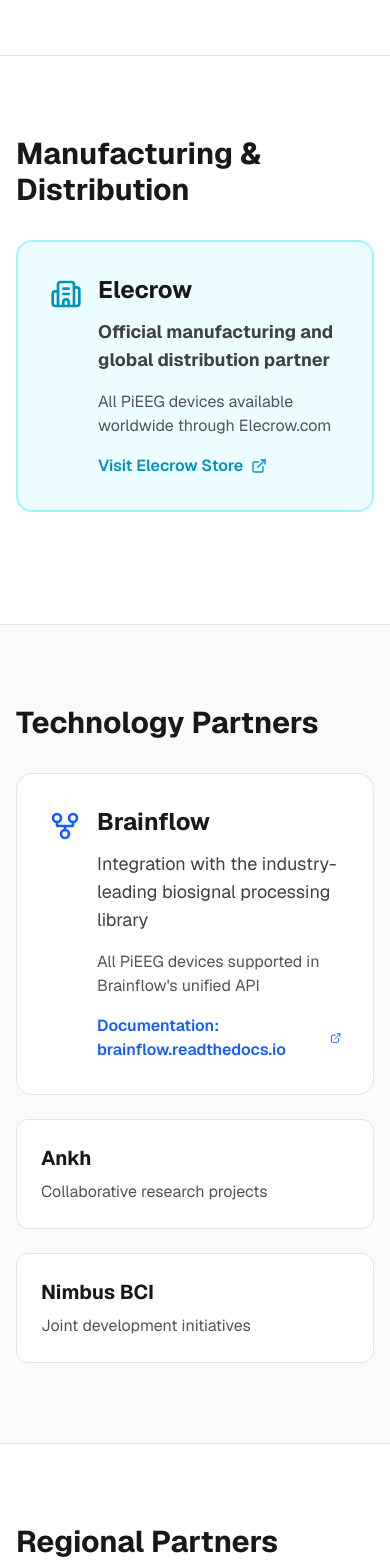
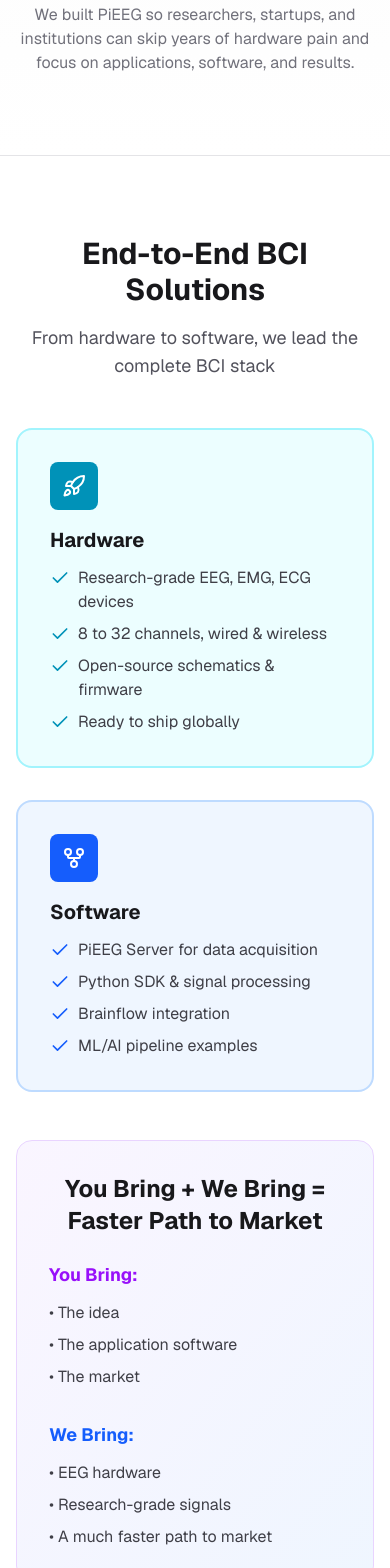
Before and after one commit to pieeg-club/PiEEG-com, a Next.js app: page /partnership in a window 390 px wide. Shown: the part 432-2000 px from the top of the page. Built offline with nearby package versions, Linux system fonts and the light colour scheme.

Commit message:
Revise Partnership page content for clarity and focus on end-to-end BCI solutions

```diff
--- a/src/app/partnership/page.tsx
+++ b/src/app/partnership/page.tsx
@@ -5,7 +5,7 @@
 export const metadata: Metadata = {
   title: "Partnership — PiEEG",
   description:
-    "Our partners in neurotechnology, education, and open-source communities. Manufacturing, distribution, technology integration, and research collaborations.",
+    "Partner with PiEEG for end-to-end BCI solutions. We handle the hardware and software so you can focus on your application. White label solutions, research collaborations, and more.",
 };
 
 export default function PartnershipPage() {
@@ -18,76 +18,274 @@
             <div className="inline-flex items-center gap-2 px-3 py-1.5 rounded-full border border-purple-200 dark:border-purple-800 bg-purple-50 dark:bg-purple-950/50 mb-6">
               <Building2 className="w-4 h-4 text-purple-600 dark:text-purple-400" />
               <span className="text-xs font-semibold uppercase tracking-wider text-purple-600 dark:text-purple-400">
-                Partnerships
+                Partnership
               </span>
             </div>
 
             <h1 className="text-4xl sm:text-5xl lg:text-6xl font-bold tracking-tight mb-6">
-              Our Partners
+              Be with PiEEG
             </h1>
 
             <p className="text-lg sm:text-xl text-zinc-600 dark:text-zinc-400 mb-8">
-              PiEEG collaborates with leading organizations in neurotechnology, education, and open-source communities worldwide.
+              If you&apos;re thinking about EEG or BCI and wondering whether you should build your own hardware — it&apos;s slow, it&apos;s expensive, and it distracts you from the thing you actually care about.
+            </p>
+
+            <p className="text-base text-zinc-500 dark:text-zinc-400">
+              We built PiEEG so researchers, startups, and institutions can skip years of hardware pain and focus on applications, software, and results.
             </p>
           </div>
         </div>
       </section>
 
-      {/* Manufacturing & Distribution */}
+      {/* End-to-End BCI Solutions */}
       <section className="py-20 bg-white dark:bg-zinc-950">
         <div className="max-w-4xl mx-auto px-4 sm:px-6 lg:px-8">
-          <h2 className="text-3xl font-bold mb-8">Manufacturing & Distribution</h2>
+          <div className="text-center mb-12">
+            <h2 className="text-3xl sm:text-4xl font-bold mb-4">
+              End-to-End BCI Solutions
+            </h2>
+            <p className="text-lg text-zinc-600 dark:text-zinc-400">
+              From hardware to software, we lead the complete BCI stack
+            </p>
+          </div>
 
-          <div className="p-8 rounded-2xl border-2 border-cyan-200 dark:border-cyan-800 bg-cyan-50 dark:bg-cyan-950/30 mb-8">
-            <div className="flex items-start gap-4">
-              <Building2 className="w-8 h-8 text-cyan-600 dark:text-cyan-400 flex-shrink-0 mt-1" />
+          <div className="grid md:grid-cols-2 gap-8 mb-12">
+            <div className="p-8 rounded-2xl border-2 border-cyan-200 dark:border-cyan-800 bg-cyan-50 dark:bg-cyan-950/30">
+              <div className="w-12 h-12 rounded-lg bg-cyan-600 dark:bg-cyan-500 flex items-center justify-center text-white mb-4">
+                <Rocket className="w-6 h-6" />
+              </div>
+              <h3 className="text-xl font-bold mb-3">Hardware</h3>
+              <ul className="space-y-2 text-zinc-700 dark:text-zinc-300">
+                <li className="flex items-start gap-2">
+                  <Check className="w-5 h-5 text-cyan-600 dark:text-cyan-400 flex-shrink-0 mt-0.5" />
+                  <span>Research-grade EEG, EMG, ECG devices</span>
+                </li>
+                <li className="flex items-start gap-2">
+                  <Check className="w-5 h-5 text-cyan-600 dark:text-cyan-400 flex-shrink-0 mt-0.5" />
+                  <span>8 to 32 channels, wired & wireless</span>
+                </li>
+                <li className="flex items-start gap-2">
+                  <Check className="w-5 h-5 text-cyan-600 dark:text-cyan-400 flex-shrink-0 mt-0.5" />
+                  <span>Open-source schematics & firmware</span>
+                </li>
+                <li className="flex items-start gap-2">
+                  <Check className="w-5 h-5 text-cyan-600 dark:text-cyan-400 flex-shrink-0 mt-0.5" />
+                  <span>Ready to ship globally</span>
+                </li>
+              </ul>
+            </div>
+
+            <div className="p-8 rounded-2xl border-2 border-blue-200 dark:border-blue-800 bg-blue-50 dark:bg-blue-950/30">
+              <div className="w-12 h-12 rounded-lg bg-blue-600 dark:bg-blue-500 flex items-center justify-center text-white mb-4">
+                <GitFork className="w-6 h-6" />
+              </div>
+              <h3 className="text-xl font-bold mb-3">Software</h3>
+              <ul className="space-y-2 text-zinc-700 dark:text-zinc-300">
+                <li className="flex items-start gap-2">
+                  <Check className="w-5 h-5 text-blue-600 dark:text-blue-400 flex-shrink-0 mt-0.5" />
+                  <span>PiEEG Server for data acquisition</span>
+                </li>
+                <li className="flex items-start gap-2">
+                  <Check className="w-5 h-5 text-blue-600 dark:text-blue-400 flex-shrink-0 mt-0.5" />
+                  <span>Python SDK & signal processing</span>
+                </li>
+                <li className="flex items-start gap-2">
+                  <Check className="w-5 h-5 text-blue-600 dark:text-blue-400 flex-shrink-0 mt-0.5" />
+                  <span>Brainflow integration</span>
+                </li>
+                <li className="flex items-start gap-2">
+                  <Check className="w-5 h-5 text-blue-600 dark:text-blue-400 flex-shrink-0 mt-0.5" />
+                  <span>ML/AI pipeline examples</span>
+                </li>
+              </ul>
+            </div>
+          </div>
+
+          <div className="p-8 rounded-2xl bg-gradient-to-br from-purple-50 to-blue-50 dark:from-purple-950/30 dark:to-blue-950/30 border border-purple-200 dark:border-purple-800">
+            <h3 className="text-2xl font-bold mb-4 text-center">You Bring + We Bring = Faster Path to Market</h3>
+            <div className="grid md:grid-cols-2 gap-8 mt-6">
               <div>
-                <h3 className="text-2xl font-bold mb-3">Elecrow</h3>
-                <p className="text-lg text-zinc-700 dark:text-zinc-300 mb-4">
-                  <strong>Official manufacturing and global distribution partner</strong>
-                </p>
-                <p className="text-zinc-600 dark:text-zinc-400 mb-4">
-                  All PiEEG devices available worldwide through Elecrow.com
-                </p>
-                <a
-                  href="https://www.elecrow.com"
-                  target="_blank"
-                  rel="noopener noreferrer"
-                  className="inline-flex items-center gap-2 text-cyan-600 dark:text-cyan-400 font-semibold hover:underline"
-                >
-                  Visit Elecrow Store
-                  <ExternalLink className="w-4 h-4" />
-                </a>
+                <h4 className="font-bold text-lg mb-3 text-purple-600 dark:text-purple-400">You Bring:</h4>
+                <ul className="space-y-2 text-zinc-700 dark:text-zinc-300">
+                  <li>• The idea</li>
+                  <li>• The application software</li>
+                  <li>• The market</li>
+                </ul>
+              </div>
+              <div>
+                <h4 className="font-bold text-lg mb-3 text-blue-600 dark:text-blue-400">We Bring:</h4>
+                <ul className="space-y-2 text-zinc-700 dark:text-zinc-300">
+                  <li>• EEG hardware</li>
+                  <li>• Research-grade signals</li>
+                  <li>• A much faster path to market</li>
+                </ul>
               </div>
             </div>
           </div>
         </div>
       </section>
 
-      {/* Technology Partners */}
+      {/* Who We Partner With */}
       <section className="py-20 bg-zinc-50 dark:bg-zinc-900 border-y border-zinc-200 dark:border-zinc-800">
         <div className="max-w-4xl mx-auto px-4 sm:px-6 lg:px-8">
-          <h2 className="text-3xl font-bold mb-8">Technology Partners</h2>
+          <h2 className="text-3xl font-bold mb-12 text-center">Who We Partner With</h2>
+
+          <div className="space-y-8">
+            {/* Startups & Companies */}
+            <div className="p-8 rounded-2xl border border-zinc-200 dark:border-zinc-800 bg-white dark:bg-zinc-950">
+              <div className="flex items-start gap-4 mb-4">
+                <Rocket className="w-8 h-8 text-purple-600 dark:text-purple-400 flex-shrink-0 mt-1" />
+                <div>
+                  <h3 className="text-2xl font-bold mb-2">Startups & Companies</h3>
+                  <p className="text-lg text-zinc-700 dark:text-zinc-300 mb-4">
+                    Want an EEG in your product without spending years developing hardware?
+                  </p>
+                </div>
+              </div>
+
+              <div className="bg-zinc-50 dark:bg-zinc-900 rounded-xl p-6 mb-4">
+                <h4 className="font-bold mb-3">We offer:</h4>
+                <ul className="space-y-2 text-zinc-700 dark:text-zinc-300">
+                  <li>• <strong>White label hardware</strong> — PiEEG devices ready to ship</li>
+                  <li>• <strong>Custom firmware</strong> — Tailored to your application</li>
+                  <li>• <strong>Software integration</strong> — PiEEG Server and SDK support</li>
+                  <li>• <strong>Technical consulting</strong> — Signal processing and ML guidance</li>
+                </ul>
+              </div>
+
+              <p className="text-zinc-600 dark:text-zinc-400 italic">
+                If your roadmap includes EEG and your timeline is less than &quot;sometime after your funding runs out,&quot; we should talk.
+              </p>
+            </div>
+
+            {/* Universities & Research Labs */}
+            <div className="p-8 rounded-2xl border border-zinc-200 dark:border-zinc-800 bg-white dark:bg-zinc-950">
+              <div className="flex items-start gap-4 mb-4">
+                <GraduationCap className="w-8 h-8 text-green-600 dark:text-green-400 flex-shrink-0 mt-1" />
+                <div>
+                  <h3 className="text-2xl font-bold mb-2">Universities & Research Labs</h3>
+                  <p className="text-lg text-zinc-700 dark:text-zinc-300">
+                    We work with universities and research groups to:
+                  </p>
+                </div>
+              </div>
+
+              <ul className="space-y-2 text-zinc-700 dark:text-zinc-300 mb-4">
+                <li className="flex items-start gap-2">
+                  <Check className="w-5 h-5 text-green-600 dark:text-green-400 flex-shrink-0 mt-0.5" />
+                  <span>Provide PiEEG devices for research</span>
+                </li>
+                <li className="flex items-start gap-2">
+                  <Check className="w-5 h-5 text-green-600 dark:text-green-400 flex-shrink-0 mt-0.5" />
+                  <span>Support teaching labs and student projects</span>
+                </li>
+                <li className="flex items-start gap-2">
+                  <Check className="w-5 h-5 text-green-600 dark:text-green-400 flex-shrink-0 mt-0.5" />
+                  <span>Enable more experiments, not fewer approvals</span>
+                </li>
+              </ul>
+
+              <p className="text-zinc-600 dark:text-zinc-400 italic">
+                If your research budget is tight but your ambitions aren&apos;t, PiEEG is built for you.
+              </p>
+            </div>
+
+            {/* Hackathons & Research Programs */}
+            <div className="p-8 rounded-2xl border border-zinc-200 dark:border-zinc-800 bg-white dark:bg-zinc-950">
+              <div className="flex items-start gap-4 mb-4">
+                <Users className="w-8 h-8 text-blue-600 dark:text-blue-400 flex-shrink-0 mt-1" />
+                <div>
+                  <h3 className="text-2xl font-bold mb-2">Hackathons & Research Programs</h3>
+                  <p className="text-lg text-zinc-700 dark:text-zinc-300">
+                    We support:
+                  </p>
+                </div>
+              </div>
+
+              <ul className="space-y-2 text-zinc-700 dark:text-zinc-300 mb-4">
+                <li>• Hackathons</li>
+                <li>• Student initiatives</li>
+                <li>• Applied neuroscience programs</li>
+              </ul>
+
+              <p className="text-zinc-600 dark:text-zinc-400 mb-3">
+                <strong>Why?</strong> Because real innovation doesn&apos;t come from polished demos — it comes from people actually using the hardware and pushing it to its limits.
+              </p>
+
+              <p className="text-zinc-600 dark:text-zinc-400 italic">
+                If you&apos;re organizing something hands-on and technical, we&apos;re interested.
+              </p>
+            </div>
+
+            {/* Research → Product Collaborations */}
+            <div className="p-8 rounded-2xl border border-zinc-200 dark:border-zinc-800 bg-white dark:bg-zinc-950">
+              <div className="flex items-start gap-4 mb-4">
+                <ArrowRight className="w-8 h-8 text-cyan-600 dark:text-cyan-400 flex-shrink-0 mt-1" />
+                <div>
+                  <h3 className="text-2xl font-bold mb-2">Research → Product Collaborations</h3>
+                  <p className="text-lg text-zinc-700 dark:text-zinc-300 mb-4">
+                    Too much EEG research dies as a PDF.
+                  </p>
+                </div>
+              </div>
+
+              <p className="text-zinc-700 dark:text-zinc-300 mb-4">
+                We partner with researchers and labs who want their work to:
+              </p>
+
+              <ul className="space-y-2 text-zinc-700 dark:text-zinc-300 mb-4">
+                <li>• Leave the paper</li>
+                <li>• Become a prototype</li>
+                <li>• Turn into a real product</li>
+              </ul>
+
+              <p className="text-zinc-600 dark:text-zinc-400 italic">
+                If your research has commercial potential and you don&apos;t want to reinvent hardware along the way, you can consider PiEEG devices.
+              </p>
+            </div>
+          </div>
+        </div>
+      </section>
+
+      {/* What We're Not Looking For */}
+      <section className="py-16 bg-white dark:bg-zinc-950">
+        <div className="max-w-4xl mx-auto px-4 sm:px-6 lg:px-8">
+          <div className="p-8 rounded-2xl border-2 border-zinc-300 dark:border-zinc-700 bg-zinc-50 dark:bg-zinc-900">
+            <h2 className="text-2xl font-bold mb-4">What We&apos;re Not Looking For</h2>
+            <p className="text-zinc-700 dark:text-zinc-300 mb-4">Let&apos;s save everyone time.</p>
+            <ul className="space-y-2 text-zinc-600 dark:text-zinc-400">
+              <li>• No vague &quot;explore synergies&quot; conversations</li>
+              <li>• No unpaid consulting requests</li>
+              <li>• No partnerships without a clear goal</li>
+            </ul>
+            <p className="text-zinc-700 dark:text-zinc-300 mt-4 font-semibold">
+              Concrete ideas win. Everything else gets ignored.
+            </p>
+          </div>
+        </div>
+      </section>
+
+      {/* Current Partners */}
+      <section className="py-20 bg-zinc-50 dark:bg-zinc-900 border-y border-zinc-200 dark:border-zinc-800">
+        <div className="max-w-4xl mx-auto px-4 sm:px-6 lg:px-8">
+          <h2 className="text-3xl font-bold mb-8">Current Partners</h2>
 
           <div className="space-y-6">
             <div className="p-8 rounded-2xl border border-zinc-200 dark:border-zinc-800 bg-white dark:bg-zinc-950">
               <div className="flex items-start gap-4">
-                <GitFork className="w-8 h-8 text-blue-600 dark:text-blue-400 flex-shrink-0 mt-1" />
+                <Building2 className="w-8 h-8 text-cyan-600 dark:text-cyan-400 flex-shrink-0 mt-1" />
                 <div>
-                  <h3 className="text-2xl font-bold mb-3">Brainflow</h3>
-                  <p className="text-lg text-zinc-700 dark:text-zinc-300 mb-4">
-                    Integration with the industry-leading biosignal processing library
-                  </p>
-                  <p className="text-zinc-600 dark:text-zinc-400 mb-4">
-                    All PiEEG devices supported in Brainflow's unified API
+                  <h3 className="text-2xl font-bold mb-2">Elecrow</h3>
+                  <p className="text-zinc-700 dark:text-zinc-300 mb-3">
+                    Official manufacturing and global distribution partner
                   </p>
                   <a
-                    href="https://brainflow.readthedocs.io"
+                    href="https://www.elecrow.com/catalogsearch/result/?q=pieeg"
                     target="_blank"
                     rel="noopener noreferrer"
-                    className="inline-flex items-center gap-2 text-blue-600 dark:text-blue-400 font-semibold hover:underline"
+                    className="inline-flex items-center gap-2 text-cyan-600 dark:text-cyan-400 font-semibold hover:underline"
                   >
-                    Documentation: brainflow.readthedocs.io
+                    Shop PiEEG on Elecrow
                     <ExternalLink className="w-4 h-4" />
                   </a>
                 </div>
@@ -96,15 +294,45 @@
 
             <div className="grid md:grid-cols-2 gap-6">
               <div className="p-6 rounded-xl border border-zinc-200 dark:border-zinc-800 bg-white dark:bg-zinc-950">
+                <h3 className="text-xl font-bold mb-2">Brainflow</h3>
+                <p className="text-sm text-zinc-600 dark:text-zinc-400 mb-3">
+                  Integration with industry-leading biosignal library
+                </p>
+                <a
+                  href="https://brainflow.org"
+                  target="_blank"
+                  rel="noopener noreferrer"
+                  className="text-sm text-blue-600 dark:text-blue-400 hover:underline"
+                >
+                  Learn More →
+                </a>
+              </div>
+
+              <div className="p-6 rounded-xl border border-zinc-200 dark:border-zinc-800 bg-white dark:bg-zinc-950">
+                <h3 className="text-xl font-bold mb-2">PiEEG.cn</h3>
+                <p className="text-sm text-zinc-600 dark:text-zinc-400 mb-3">
+                  Official Chinese distributor
+                </p>
+                <a
+                  href="https://www.pieeg.cn"
+                  target="_blank"
+                  rel="noopener noreferrer"
+                  className="text-sm text-blue-600 dark:text-blue-400 hover:underline"
+                >
+                  Visit Site →
+                </a>
+              </div>
+
+              <div className="p-6 rounded-xl border border-zinc-200 dark:border-zinc-800 bg-white dark:bg-zinc-950">
                 <h3 className="text-xl font-bold mb-2">Ankh</h3>
-                <p className="text-zinc-600 dark:text-zinc-400">
+                <p className="text-sm text-zinc-600 dark:text-zinc-400">
                   Collaborative research projects
                 </p>
               </div>
 
               <div className="p-6 rounded-xl border border-zinc-200 dark:border-zinc-800 bg-white dark:bg-zinc-950">
                 <h3 className="text-xl font-bold mb-2">Nimbus BCI</h3>
-                <p className="text-zinc-600 dark:text-zinc-400">
+                <p className="text-sm text-zinc-600 dark:text-zinc-400">
                   Joint development initiatives
                 </p>
               </div>
@@ -113,117 +341,19 @@
         </div>
       </section>
 
-      {/* Regional Partners */}
-      <section className="py-20 bg-white dark:bg-zinc-950">
-        <div className="max-w-4xl mx-auto px-4 sm:px-6 lg:px-8">
-          <h2 className="text-3xl font-bold mb-8">Regional Partners</h2>
-
-          <div className="p-8 rounded-2xl border border-zinc-200 dark:border-zinc-800 bg-zinc-50 dark:bg-zinc-900">
-            <div className="flex items-start gap-4">
-              <Globe className="w-8 h-8 text-purple-600 dark:text-purple-400 flex-shrink-0 mt-1" />
-              <div>
-                <h3 className="text-2xl font-bold mb-3">PiEEG.cn</h3>
-                <p className="text-lg text-zinc-700 dark:text-zinc-300 mb-4">
-                  Official Chinese distributor and community hub
-                </p>
-                <p className="text-zinc-600 dark:text-zinc-400">
-                  Serving researchers and developers across Asia
-                </p>
-              </div>
-            </div>
-          </div>
-        </div>
-      </section>
-
-      {/* Academic & Community */}
-      <section className="py-20 bg-zinc-50 dark:bg-zinc-900 border-y border-zinc-200 dark:border-zinc-800">
-        <div className="max-w-4xl mx-auto px-4 sm:px-6 lg:px-8">
-          <h2 className="text-3xl font-bold mb-8">Academic & Community Partnerships</h2>
-
-          <div className="grid md:grid-cols-2 gap-8">
-            <div className="p-8 rounded-2xl border border-zinc-200 dark:border-zinc-800 bg-white dark:bg-zinc-950">
-              <GraduationCap className="w-8 h-8 text-green-600 dark:text-green-400 mb-4" />
-              <h3 className="text-xl font-bold mb-3">50+ Universities</h3>
-              <p className="text-zinc-600 dark:text-zinc-400 mb-4">
-                PiEEG devices used in research labs worldwide
-              </p>
-              <ul className="space-y-2 text-sm text-zinc-600 dark:text-zinc-400">
-                <li>• Educational discounts available</li>
-                <li>• Student research support program</li>
-              </ul>
-            </div>
-
-            <div className="p-8 rounded-2xl border border-zinc-200 dark:border-zinc-800 bg-white dark:bg-zinc-950">
-              <Users className="w-8 h-8 text-blue-600 dark:text-blue-400 mb-4" />
-              <h3 className="text-xl font-bold mb-3">Open-Source Ecosystem</h3>
-              <p className="text-zinc-600 dark:text-zinc-400 mb-4">
-                Active collaboration with the neuroscience community
-              </p>
-              <ul className="space-y-2 text-sm text-zinc-600 dark:text-zinc-400">
-                <li>• GitHub community (5000+ stars across repositories)</li>
-                <li>• Integration with popular neuroscience tools</li>
-                <li>• Compatible with OpenBCI ecosystem</li>
-              </ul>
-            </div>
-          </div>
-        </div>
-      </section>
-
-      {/* Community Support */}
-      <section className="py-20 bg-white dark:bg-zinc-950">
-        <div className="max-w-4xl mx-auto px-4 sm:px-6 lg:px-8">
-          <h2 className="text-3xl font-bold mb-8">Community Support</h2>
-
-          <div className="grid sm:grid-cols-2 lg:grid-cols-3 gap-6">
-            <div className="p-6 rounded-xl border border-zinc-200 dark:border-zinc-800 bg-zinc-50 dark:bg-zinc-900">
-              <h3 className="font-bold mb-2">Discord Server</h3>
-              <p className="text-sm text-zinc-600 dark:text-zinc-400 mb-3">2000+ members</p>
-              <a
-                href="https://discord.gg/neJ45FR6Sv"
-                target="_blank"
-                rel="noopener noreferrer"
-                className="text-sm text-blue-600 dark:text-blue-400 hover:underline"
-              >
-                Join Now →
-              </a>
-            </div>
-
-            <div className="p-6 rounded-xl border border-zinc-200 dark:border-zinc-800 bg-zinc-50 dark:bg-zinc-900">
-              <h3 className="font-bold mb-2">YouTube Tutorials</h3>
-              <p className="text-sm text-zinc-600 dark:text-zinc-400 mb-3">Video guides</p>
-              <a
-                href="https://www.youtube.com/@pieeg"
-                target="_blank"
-                rel="noopener noreferrer"
-                className="text-sm text-blue-600 dark:text-blue-400 hover:underline"
-              >
-                Watch Now →
-              </a>
-            </div>
-
-            <div className="p-6 rounded-xl border border-zinc-200 dark:border-zinc-800 bg-zinc-50 dark:bg-zinc-900">
-              <h3 className="font-bold mb-2">Free Udemy Courses</h3>
-              <p className="text-sm text-zinc-600 dark:text-zinc-400 mb-3">Signal processing training</p>
-              <a
-                href="https://www.udemy.com/user/pieeg/"
-                target="_blank"
-                rel="noopener noreferrer"
-                className="text-sm text-blue-600 dark:text-blue-400 hover:underline"
-              >
-                Enroll Free →
-              </a>
-            </div>
-          </div>
-        </div>
-      </section>
-
       {/* CTA */}
       <section className="py-20 bg-linear-to-br from-purple-500 via-blue-600 to-cyan-600 text-white">
         <div className="max-w-4xl mx-auto px-4 sm:px-6 lg:px-8 text-center">
-          <h2 className="text-4xl font-bold mb-4">Become a Partner</h2>
-          <p className="text-lg text-purple-50 mb-8">
-            Interested in partnering with PiEEG? We welcome research institutions, educational organizations, technology companies, distribution partners, and content creators.
-          </p>
+          <h2 className="text-4xl font-bold mb-4">Let&apos;s Talk</h2>
+          <div className="text-lg text-purple-50 mb-8 max-w-2xl mx-auto">
+            <p className="mb-4">If you have:</p>
+            <ul className="text-left inline-block">
+              <li>• A clear use case</li>
+              <li>• A real need for EEG</li>
+              <li>• A reason to move fast</li>
+            </ul>
+            <p className="mt-4">Reach out.</p>
+          </div>
           <div className="flex flex-col sm:flex-row items-center justify-center gap-4">
             <a
               href="mailto:partnerships@pieeg.com"
@@ -233,10 +363,11 @@
               partnerships@pieeg.com
             </a>
             <Link
-              href="/hardware"
+              href="/contact"
               className="inline-flex items-center gap-2 px-8 py-4 rounded-lg border-2 border-white hover:bg-white/10 font-bold transition-all"
             >
-              View Products
+              Contact Form
+              <ArrowRight className="w-5 h-5" />
             </Link>
           </div>
         </div>
```
